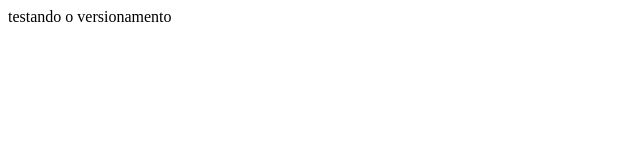
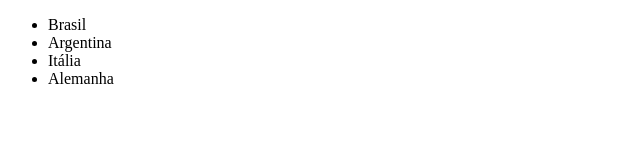
Before and after one commit to pigor623/modulogit, a plain HTML site: page index.html in a window 1280 px wide. Shown: the whole page, without its empty margins (0-640 px from the left). Drawn offline with Linux system fonts and the light colour scheme.

Commit message:
Alterando o arquivo index.html

```diff
--- a/index.html
+++ b/index.html
@@ -6,6 +6,11 @@
 	<title>teste</title>
 </head>
 <body>
-	testando o versionamento
+	<ul>
+		<li>Brasil</li>
+		<li>Argentina</li>
+		<li>Itália</li>
+		<li>Alemanha</li>
+	</ul>
 </body>
 </html>
```
